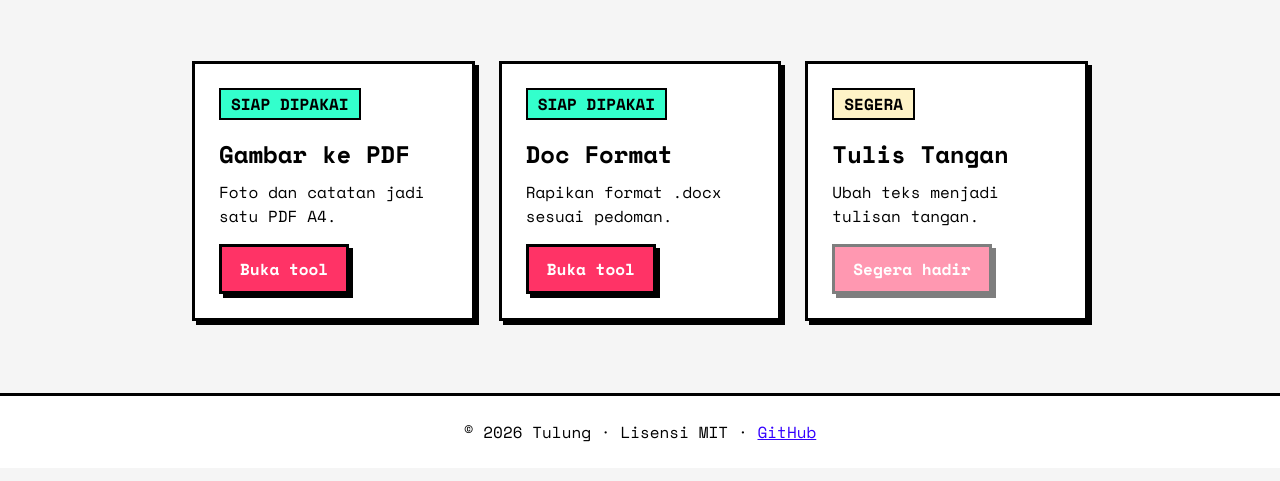
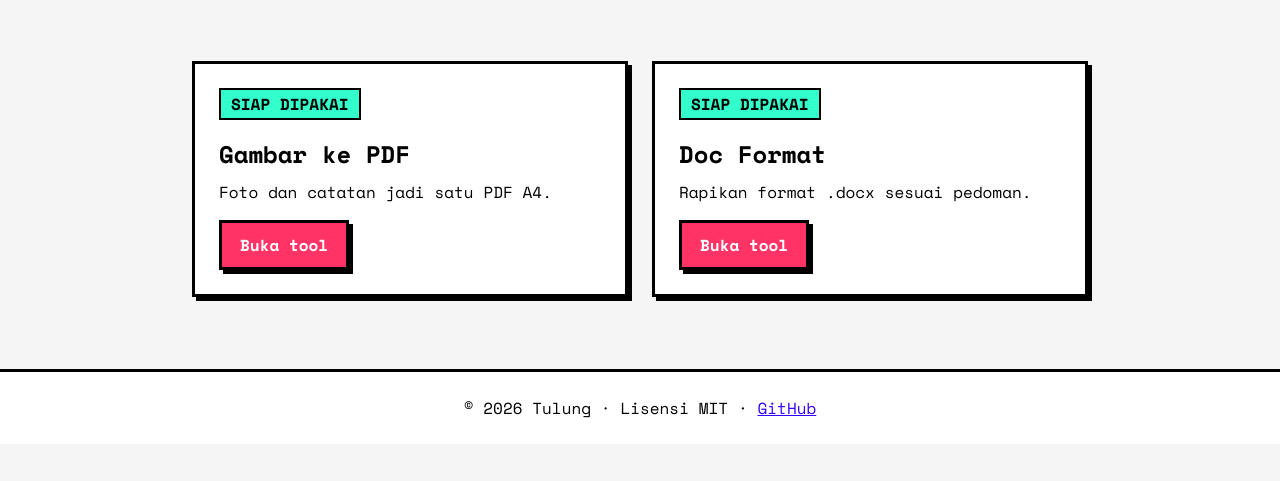
Before and after one commit to senshiner/tulung, a plain HTML site: page web/index.html in a window 1280 px wide. Shown: the part 193-674 px from the top of the page. Drawn offline with nearby package versions, Linux system fonts and the light colour scheme.

Commit message:
fix: hapus kartu Tulis Tangan dari landing sampai fiturnya jadi

```diff
--- a/web/index.html
+++ b/web/index.html
@@ -29,13 +29,6 @@
         <p>Rapikan format .docx sesuai pedoman.</p>
         <a class="btn brutal-btn" href="doc-format/">Buka tool</a>
       </article>
-
-      <article class="tool-card brutal-border">
-        <span class="status status-soon">SEGERA</span>
-        <h2>Tulis Tangan</h2>
-        <p>Ubah teks menjadi tulisan tangan.</p>
-        <button class="btn brutal-btn" disabled>Segera hadir</button>
-      </article>
     </section>
   </main>
 
```
Also changed, not shown: 1 other file.
